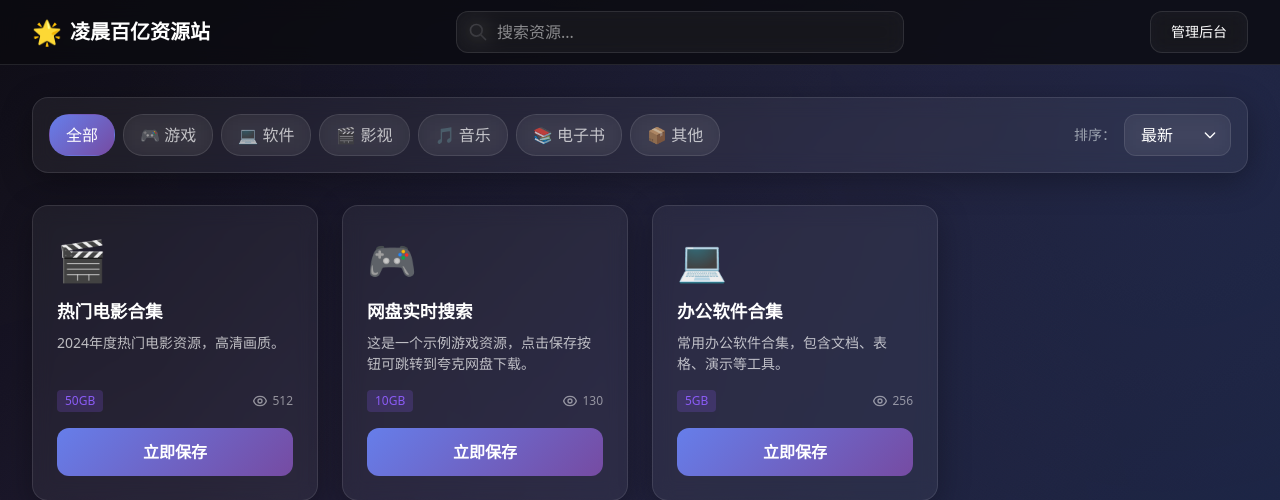
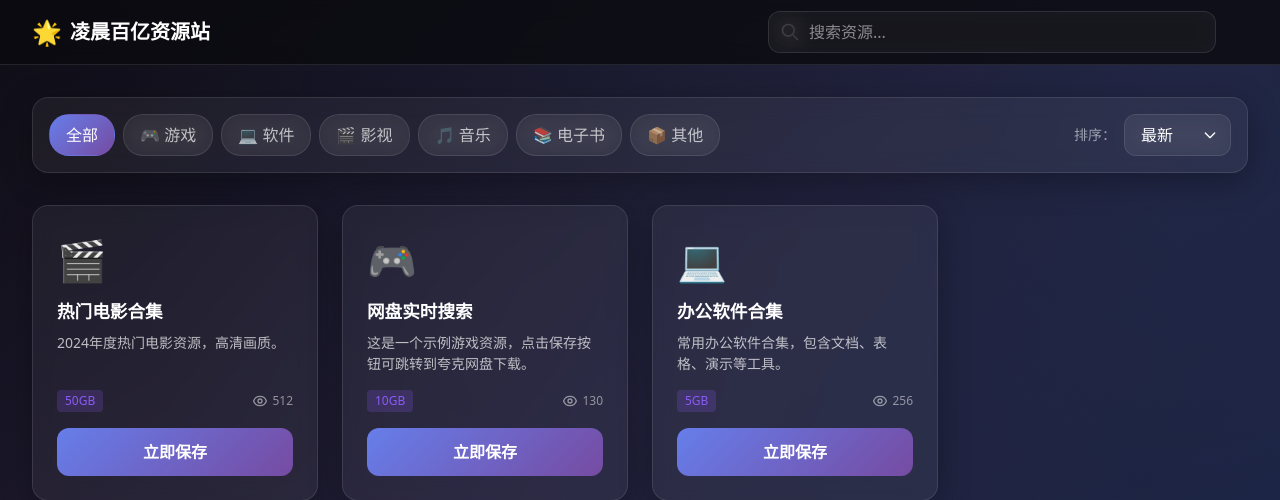
Before and after one commit to Yanmoshen/quark-share, a Flask app: page / in a window 1280 px wide. Shown: the top 500 px of the page. Run offline with Flask 3, Linux system fonts and the light colour scheme; some libraries are stand-ins or nearby versions.

Commit message:
移除首页管理后台按钮

```diff
--- a/templates/index.html
+++ b/templates/index.html
@@ -26,10 +26,6 @@
                     </div>
                 </div>
 
-                <!-- 管理入口 -->
-                <a href="/admin" class="btn-glass text-sm hidden sm:block">
-                    管理后台
-                </a>
             </div>
 
             <!-- 移动端搜索框 -->
```
